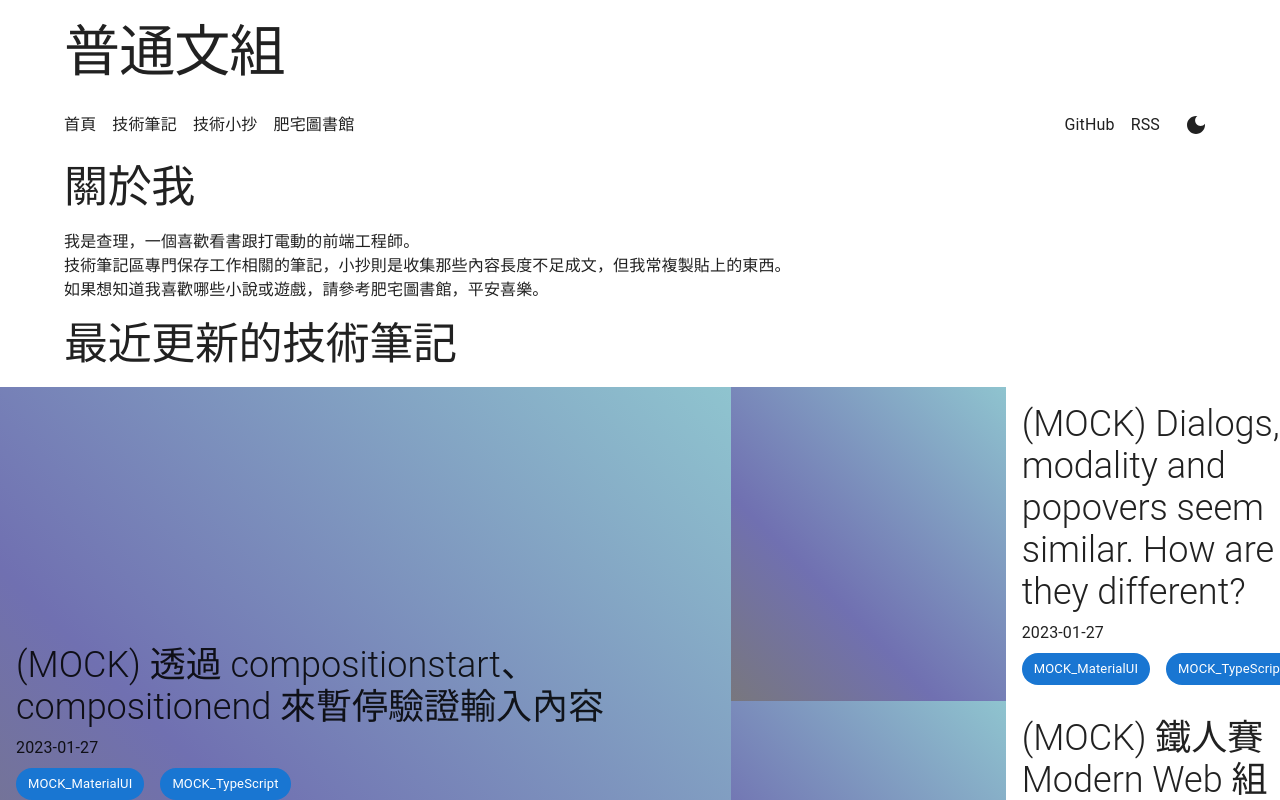
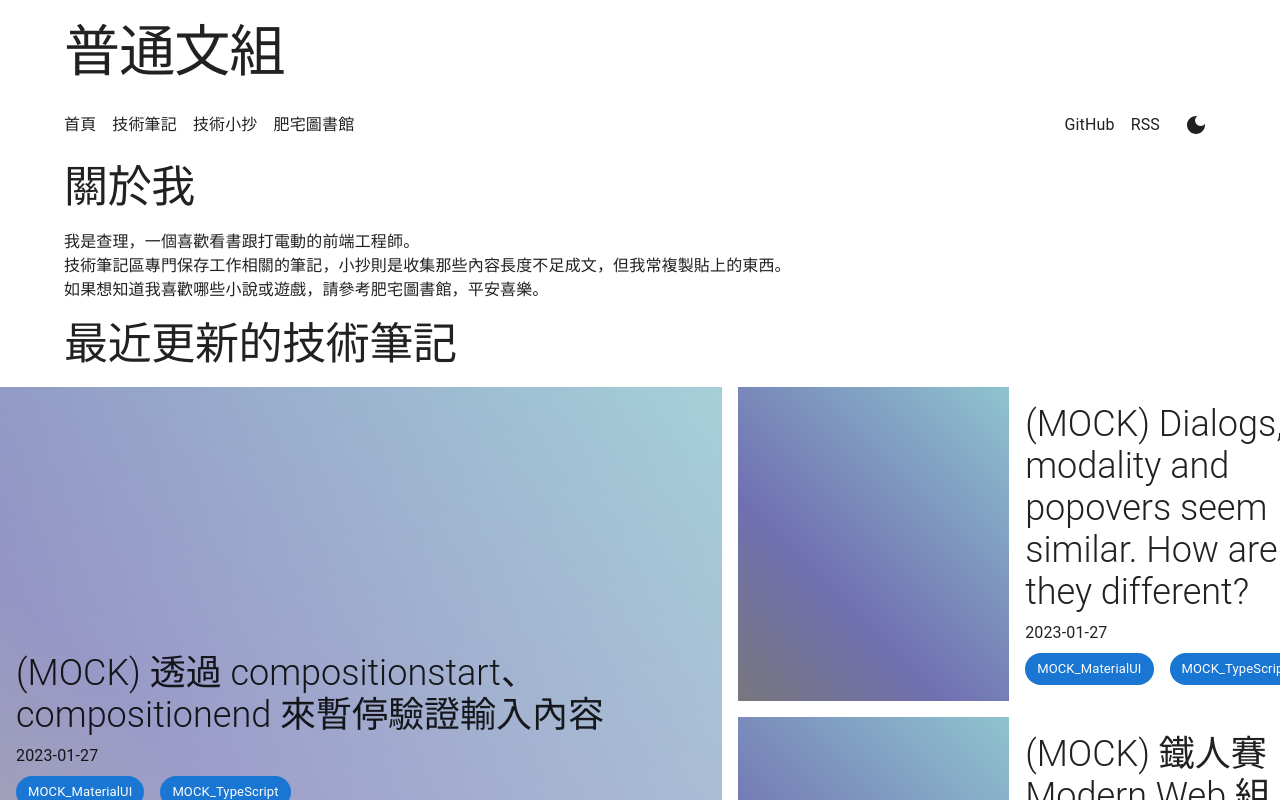
Before and after one commit to tzynwang/vite-test, a React (Vite) app: page / in a window 1280 px wide. Shown: the top 800 px of the page. Built offline with nearby package versions, Linux system fonts and the light colour scheme.

Commit message:
[feat] PostCard layout, cardBgColor

```diff
--- a/src/components/Common/PostCard/index.tsx
+++ b/src/components/Common/PostCard/index.tsx
@@ -12,6 +12,7 @@ import debounce from 'lodash/debounce';
 import Typography from '@mui/material/Typography';
 import useGetPostCategoryChip from '@/hooks/useGetPostCategoryChip';
 import { POST_CARD_DIMENSION_RATIO } from '@/models/GeneralModels';
+import { useColorScheme } from '@/themes';
 import scopedStyles from './index.module.css';
 import type { PostCardProps } from './types';
 
@@ -28,6 +29,7 @@ function PostCard(props: PostCardProps): React.ReactElement {
     useState<POST_CARD_CONTAINER_RATIO>(POST_CARD_CONTAINER_RATIO.DEFAULT);
   const containerRef = useRef<HTMLDivElement | null>(null);
   const PostCategoryChips = useGetPostCategoryChip(postCategories);
+  const { mode } = useColorScheme();
 
   /* Data */
   const containerStyle = useMemo(() => {
@@ -40,6 +42,14 @@ function PostCard(props: PostCardProps): React.ReactElement {
         return '';
     }
   }, [containerRatio]);
+  const cardBgColor = useMemo(() => {
+    if (mode === 'dark') {
+      return 'linear-gradient(to bottom, rgba(0, 0, 0, 0.6), rgba(0, 0, 0, 0.8))';
+    }
+    if (mode === 'light') {
+      return 'linear-gradient(to bottom, rgba(255, 255, 255, 0.2), rgba(255, 255, 255, 0.4))';
+    }
+  }, [mode]);
 
   /* Functions */
   const getContainerDimension = useCallback((): void => {
@@ -92,7 +102,9 @@ function PostCard(props: PostCardProps): React.ReactElement {
         return (
           <div
             className={cn(scopedStyles.post_image)}
-            style={{ backgroundImage: coverImage }}
+            style={{
+              backgroundImage: `${cardBgColor}, ${coverImage}`,
+            }}
           >
             <Link to={postUrl}>
               <Typography variant="h3">{postTitle}</Typography>
@@ -108,7 +120,7 @@ function PostCard(props: PostCardProps): React.ReactElement {
       default:
         return <React.Fragment />;
     }
-  }, [containerRatio, coverImage, postTitle, postDate, postUrl]);
+  }, [containerRatio, coverImage, postTitle, postDate, postUrl, cardBgColor]);
 
   /* Main */
   return (
--- a/src/components/Page/Home/index.module.css
+++ b/src/components/Page/Home/index.module.css
@@ -16,6 +16,7 @@
   grid-template-columns: 4fr 3fr;
   grid-template-rows: repeat(2, clamp(var(--post-min-height), 20vh, auto));
   grid-template-areas: 'latest second' 'latest third';
+  gap: 16px;
 }
 
 :local(.main_section_main_latest) {
```
